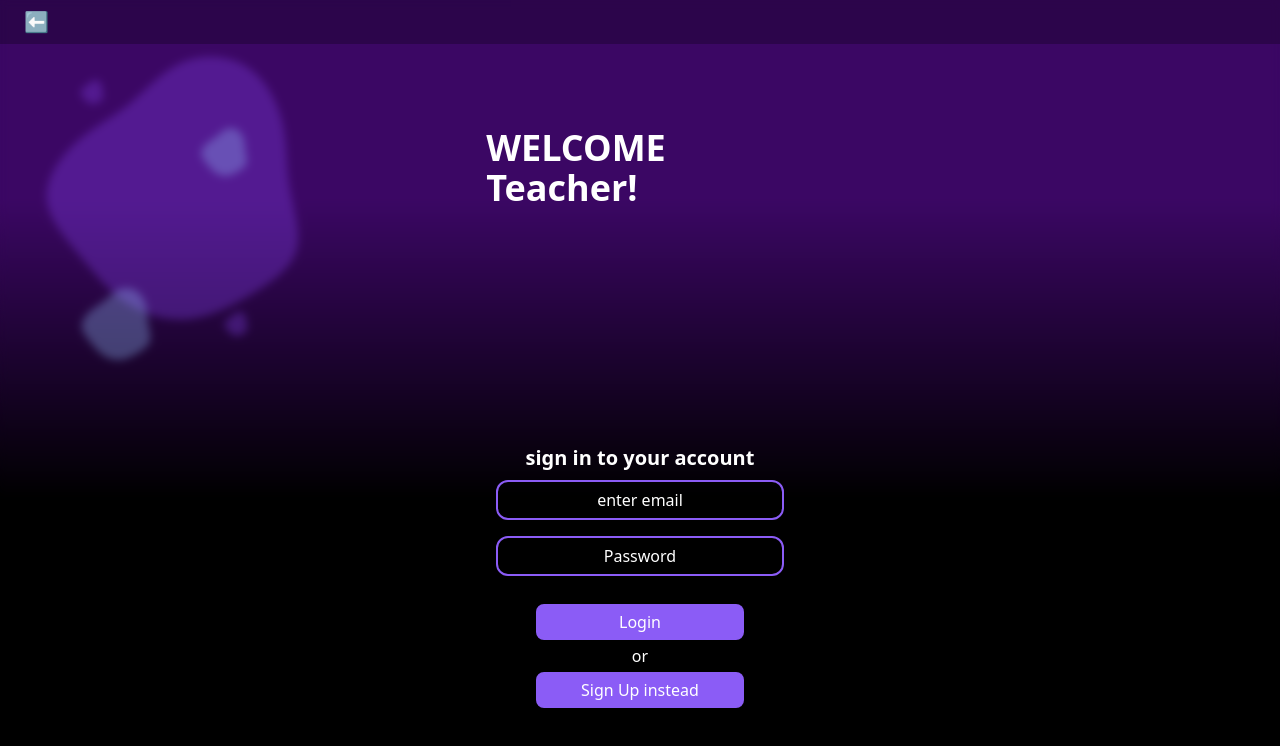
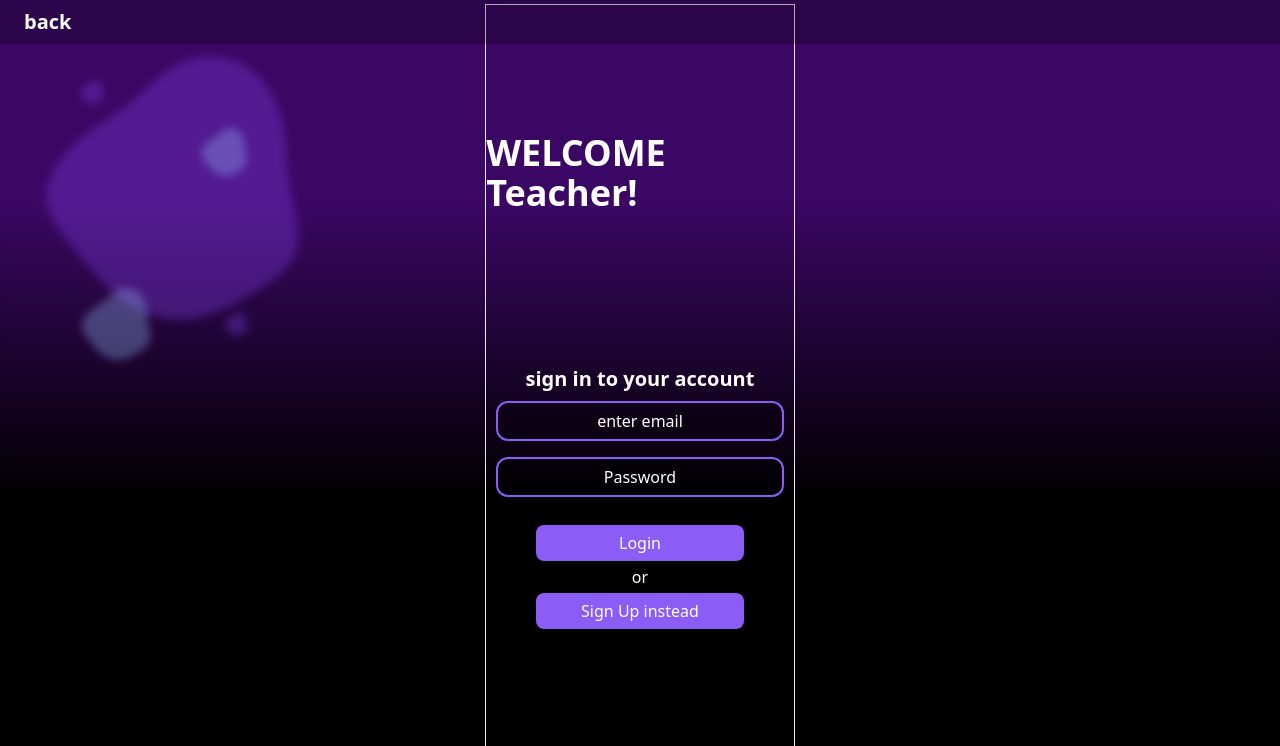
Before and after one commit to dhirtiman/q-attend, a Vue app: page /teacher/signin in a window 1280 px wide. Shown: the top 746 px of the page. Built offline with nearby package versions, Linux system fonts and the light colour scheme; no server answers.

Commit message:
fix: unclickable back button

```diff
--- a/src/App.vue
+++ b/src/App.vue
@@ -1,11 +1,17 @@
 <template>
   <header
     v-if="!inHome"
-    class="fixed left-0 right-0 top-0 z-10 bg-black bg-opacity-25 px-6 py-2 text-white"
+    class=" z-20 fixed left-0 right-0 top-0  bg-black bg-opacity-25 px-6 py-2 text-white"
   >
     <div class="flex items-center justify-between">
-      <button @click="goBack" class="text-xl font-bold">⬅</button>
-      <button v-if="isLoggedIn" class="bg-violet-600 rounded-xl  p-2" @click="logout">logout</button>
+      <button @click="goBack" class="  text-xl font-bold">back</button>
+      <button
+        v-if="isLoggedIn"
+        class="rounded-xl bg-violet-600 p-2"
+        @click="logout"
+      >
+        logout
+      </button>
     </div>
   </header>
 
@@ -35,20 +41,20 @@ export default {
     inHome() {
       return true ? this.$route.fullPath === "/home" : false;
     },
-    isLoggedIn(){
-      return this.$store.getters['getLoginState'];
-    }
+    isLoggedIn() {
+      return this.$store.getters["getLoginState"];
+    },
   },
   methods: {
     goBack() {
       this.$router.go(-1);
     },
-    logout(){
-      console.log('logging out...');
-      signOut(auth).then(()=>{
-        this.$router.push('/');
-      })
-    }
+    logout() {
+      console.log("logging out...");
+      signOut(auth).then(() => {
+        this.$router.push("/");
+      });
+    },
   },
 };
 </script>
--- a/src/pages/teacher/TeacherHomeView.vue
+++ b/src/pages/teacher/TeacherHomeView.vue
@@ -1,6 +1,6 @@
 <template>
   <div
-    class="flex h-svh w-full flex-col items-center justify-normal bg-black bg-gradient-to-b from-purple-950 from-25% via-black text-white"
+    class="flex h-lvh w-full flex-col items-center justify-normal bg-black bg-gradient-to-b from-purple-950 from-25% via-black text-white"
   >
     <blob-container class="left-0 size-72"></blob-container>
     <blob-container
@@ -9,7 +9,8 @@
     ></blob-container>
     <div class="fixed h-full w-full backdrop-blur-sm"></div>
 
-    <div class="z-10 flex flex-col items-center">
+    <div class="z-10 my-1 h-svh flex flex-col items-center ">
+
       <h1 class="mb-20 mt-20 text-center text-3xl font-bold">
         Hi! , {{ teacherName }}
       </h1>
@@ -43,7 +44,7 @@
           Choose a Teaching session to continue
         </p>
         <ul
-          class="h-96 w-full overflow-y-scroll rounded-xl border bg-black bg-opacity-30 text-center"
+          class="max-h-60 w-full overflow-y-scroll rounded-xl border bg-black bg-opacity-30 text-center"
         >
           <teaching-session-item
             class="mx-auto"
@@ -51,7 +52,6 @@
             :key="session.id"
             :session
           ></teaching-session-item>
-
           <li class="my-2"></li>
         </ul>
         <base-button
--- a/src/pages/teacher/TeacherSignIn.vue
+++ b/src/pages/teacher/TeacherSignIn.vue
@@ -2,11 +2,11 @@
   <div
     class="flex h-svh w-full flex-col items-center justify-normal bg-black bg-gradient-to-b from-purple-950 from-25% via-black text-white"
   >
-    <blob-container class="left-0 size-72"></blob-container>
-    <div class="fixed h-full w-full backdrop-blur-sm"></div>
+    <blob-container class="pointer-events-none left-0 size-72"></blob-container>
+    <div class="pointer-events-none fixed h-full w-full backdrop-blur-sm"></div>
 
-    <div class="z-10 flex flex-col items-center">
-      <h1 class="mb-48 mr-32 mt-32 text-left text-4xl font-bold">
+    <div class="z-10 my-1 h-svh flex flex-col items-center border">
+      <h1 class="mb-32 mr-32 mt-32 text-left text-4xl font-bold">
         WELCOME <br />
         Teacher!
       </h1>
@@ -24,7 +24,7 @@
           {{ error }}
         </p>
 
-        <form @submit.prevent class="mt-6 flex flex-col items-center">
+        <form @submit.prevent class="mt-1 flex flex-col items-center">
           <p class="text-xl font-bold">sign in to your account</p>
           <input
             type="email"
@@ -46,7 +46,7 @@
             >Login</base-button
           >
           <p clas="text">or</p>
-          <base-button @click="signup" class="mb-1 rounded-lg bg-violet-500"
+          <base-button @click="signup" class=" rounded-lg bg-violet-500"
             >Sign Up instead</base-button
           >
         </form>
--- a/src/router/router.js
+++ b/src/router/router.js
@@ -68,7 +68,7 @@ const getCurrentUser = () => {
   });
 };
 
-router.beforeEach(async(to, _, next) => {
+router.beforeEach(async (to, _, next) => {
   if (to.meta.requiresAuth) {
     if (await getCurrentUser()) {
       next();
```
